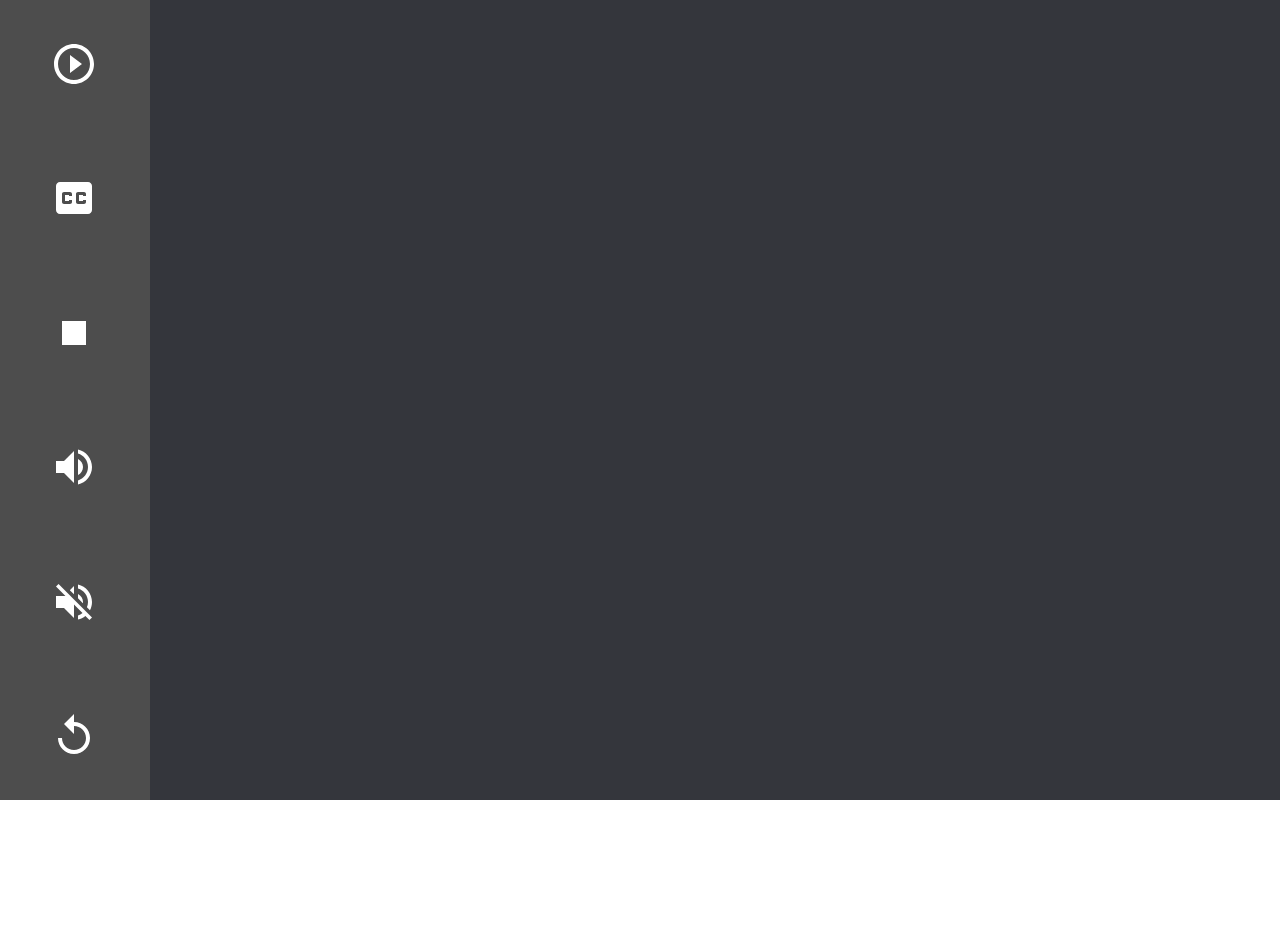
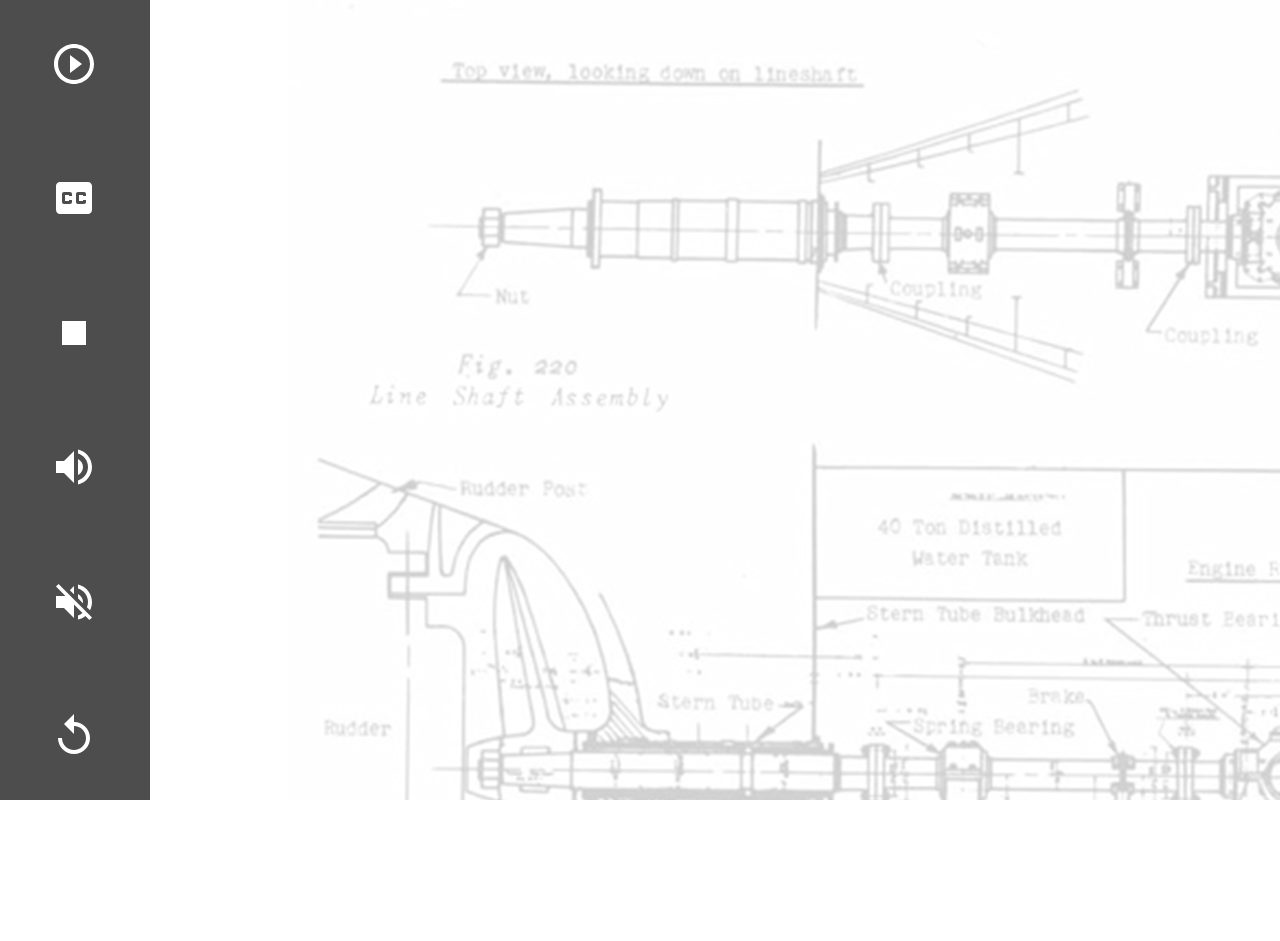
Before and after one commit to samhlabs/kiosk_LineShaftTest, a plain HTML site: page LineShaftKiosk/index.html in a window 1280 px wide. Drawn offline with Linux system fonts and the light colour scheme.

Commit message:
inserting lines aft photo for background

```diff
--- a/LineShaftKiosk/assets/css/screen.css
+++ b/LineShaftKiosk/assets/css/screen.css
@@ -1595,7 +1595,7 @@ perspective effects (not including the modals and the overlay).
   margin: 0 150px;
 
   background: #34363c;
-  /*background-image:url('../images/orange-01.jpg'); */
+  background-image:url('../images/lineshaft-plans.jpg');
   background-size: 1920 1080;
   padding: 250px;
   overflow: hidden;
```
Also changed, not shown: LineShaftKiosk/assets/images/lineshaft-plans.jpg (added).
